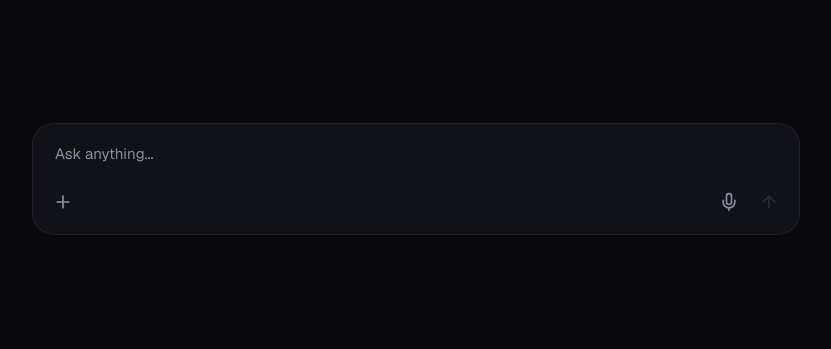
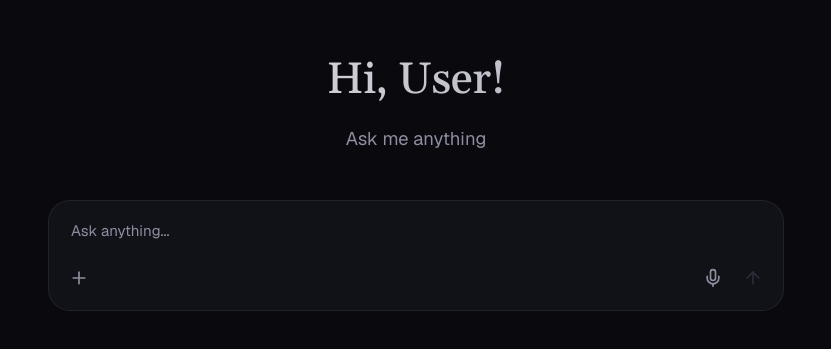
Before and after one commit to 404brtk/rag-chatbot, a React (Vite) app in the folder frontend/: page / in a window 1280 px wide. Shown: the part 221-570 px from the top of the page, without its empty margins (224-1055 px from the left). Built offline with nearby package versions, Linux system fonts and the light colour scheme.

Commit message:
feat: implement initial chat view with welcome screen and message list

```diff
--- a/frontend/src/App.css
+++ b/frontend/src/App.css
@@ -1,7 +1,76 @@
-.app {
+.app-container {
   display: flex;
+  flex-direction: column;
+  height: 100dvh;
+  width: 100%;
+  overflow-x: hidden;
+  overflow-y: auto;
+  background: var(--color-bg);
+  transition: justify-content var(--transition-normal);
+  scroll-behavior: smooth;
+}
+
+.app-container::-webkit-scrollbar {
+  width: 8px;
+}
+.app-container::-webkit-scrollbar-track {
+  background: transparent;
+}
+.app-container::-webkit-scrollbar-thumb {
+  background: var(--color-surface-elevated);
+  border-radius: var(--radius-full);
+  border: 2px solid var(--color-bg);
+}
+.app-container::-webkit-scrollbar-thumb:hover {
+  background: var(--color-text-tertiary);
+}
+
+.app-container.app-empty {
+  justify-content: center;
   align-items: center;
-  justify-content: center;
-  min-height: 100dvh;
-  padding: 16px;
 }
+
+.hero-section {
+  text-align: center;
+  animation: citationReveal var(--transition-slow) ease-out forwards;
+  margin-bottom: 32px;
+  width: 100%;
+  padding: 0 16px;
+}
+
+.hero-greeting {
+  font-size: 2.75rem;
+  font-family: var(--font-serif);
+  color: var(--color-text-primary);
+  font-weight: 500;
+  letter-spacing: -0.01em;
+  margin-bottom: 12px;
+  background: linear-gradient(135deg, #ffffff 0%, #8e8ea0 100%);
+  -webkit-background-clip: text;
+  background-clip: text;
+  -webkit-text-fill-color: transparent;
+}
+
+.hero-subtext {
+  font-size: 1.15rem;
+  color: var(--color-text-secondary);
+  max-width: 400px;
+  margin: 0 auto;
+}
+
+.input-region {
+  flex-shrink: 0;
+  position: sticky;
+  bottom: 0px;
+  padding: 16px 16px 32px 16px;
+  background: linear-gradient(to top, var(--color-bg) 65%, rgba(9, 9, 14, 0.95) 85%, transparent);
+  width: 100%;
+  z-index: 10;
+}
+
+.input-region-centered {
+  max-width: var(--chat-max-width);
+  margin: 0 auto;
+  background: transparent;
+  padding-bottom: 0px;
+}
--- a/frontend/src/App.tsx
+++ b/frontend/src/App.tsx
@@ -1,10 +1,90 @@
+import { useState, useRef, useEffect } from 'react';
 import './App.css';
 import { ChatInput } from './components/ChatInput';
+import { MessageList } from './components/MessageList';
+import type { ChatMessage } from './components/Message';
+import { Citation } from './components/Citation';
 
 function App() {
+  const [messages, setMessages] = useState<ChatMessage[]>([]);
+  const [isTyping, setIsTyping] = useState(false);
+  const scrollRef = useRef<HTMLElement>(null);
+
+  useEffect(() => {
+    if (scrollRef.current) {
+      scrollRef.current.scrollTo({
+        top: scrollRef.current.scrollHeight,
+        behavior: 'smooth',
+      });
+    }
+  }, [messages, isTyping]);
+
+  const handleSend = (text: string) => {
+    const newUserMsg: ChatMessage = {
+      id: crypto.randomUUID(),
+      role: 'user',
+      content: <p>{text}</p>,
+    };
+    setMessages((prev) => [...prev, newUserMsg]);
+    setIsTyping(true);
+
+    setTimeout(() => {
+      setIsTyping(false);
+      const newAiMsg: ChatMessage = {
+        id: crypto.randomUUID(),
+        role: 'ai',
+        content: (
+          <div>
+            <p>
+              Lorem ipsum dolor sit amet, consectetur adipiscing elit. Vivamus euismod suscipit
+              tempus. Etiam sed tortor ligula. Quisque tempor sem rhoncus, sollicitudin augue vitae,
+              lacinia purus. In rutrum faucibus metus porta varius. Mauris pharetra gravida tempus.
+              Cras porttitor orci vitae ligula scelerisque convallis.
+              <Citation
+                id={1}
+                sourceName="test1.pdf"
+                snippet="Lorem ipsum dolor sit amet, consectetur adipiscing elit. Vivamus euismod suscipit
+              tempus. Etiam sed tortor ligula. Quisque tempor sem rhoncus, sollicitudin augue vitae,
+              lacinia purus. In rutrum faucibus metus porta varius. Mauris pharetra gravida tempus.
+              Cras porttitor orci vitae ligula scelerisque convallis."
+              />
+            </p>
+            <p>
+              Lorem ipsum dolor sit amet, consectetur adipiscing elit. Vivamus euismod suscipit
+              tempus. Etiam sed tortor ligula. Quisque tempor sem rhoncus, sollicitudin augue vitae,
+              lacinia purus. In rutrum faucibus metus porta varius. Mauris pharetra gravida tempus.
+              Cras porttitor orci vitae ligula scelerisque convallis.
+              <Citation
+                id={2}
+                sourceName="test2.md"
+                snippet="Lorem ipsum dolor sit amet, consectetur adipiscing elit. Vivamus euismod suscipit
+              tempus. Etiam sed tortor ligula. Quisque tempor sem rhoncus, sollicitudin augue vitae,
+              lacinia purus. In rutrum faucibus metus porta varius. Mauris pharetra gravida tempus.
+              Cras porttitor orci vitae ligula scelerisque convallis."
+              />
+            </p>
+          </div>
+        ),
+      };
+      setMessages((prev) => [...prev, newAiMsg]);
+    }, 1500);
+  };
+
+  const isEmpty = messages.length === 0;
+
   return (
-    <main className="app">
-      <ChatInput placeholder="Ask anything..." />
+    <main className={`app-container ${isEmpty ? 'app-empty' : ''}`} ref={scrollRef}>
+      {isEmpty ? (
+        <div className="hero-section">
+          <h1 className="hero-greeting">Hi, User!</h1>
+          <p className="hero-subtext">Ask me anything</p>
+        </div>
+      ) : (
+        <MessageList messages={messages} isTyping={isTyping} />
+      )}
+      <div className={`input-region ${isEmpty ? 'input-region-centered' : ''}`}>
+        <ChatInput placeholder="Ask anything..." onSend={handleSend} disabled={isTyping} />
+      </div>
     </main>
   );
 }
```
